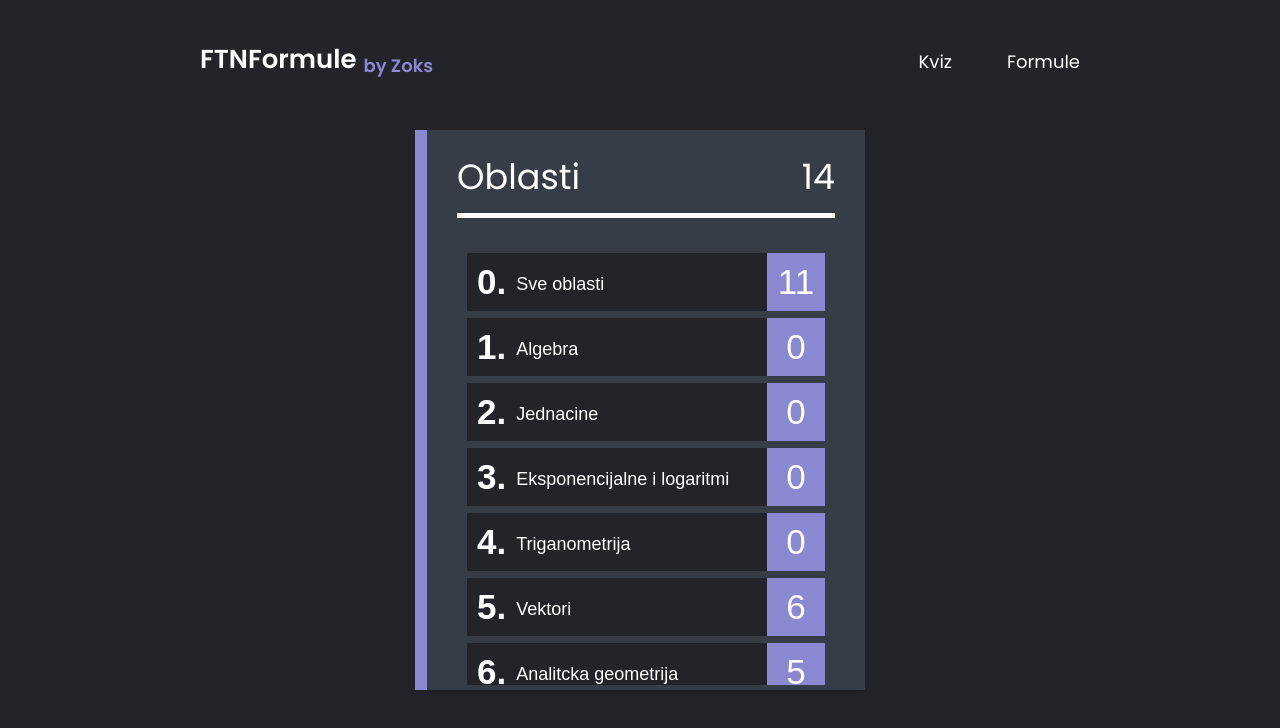
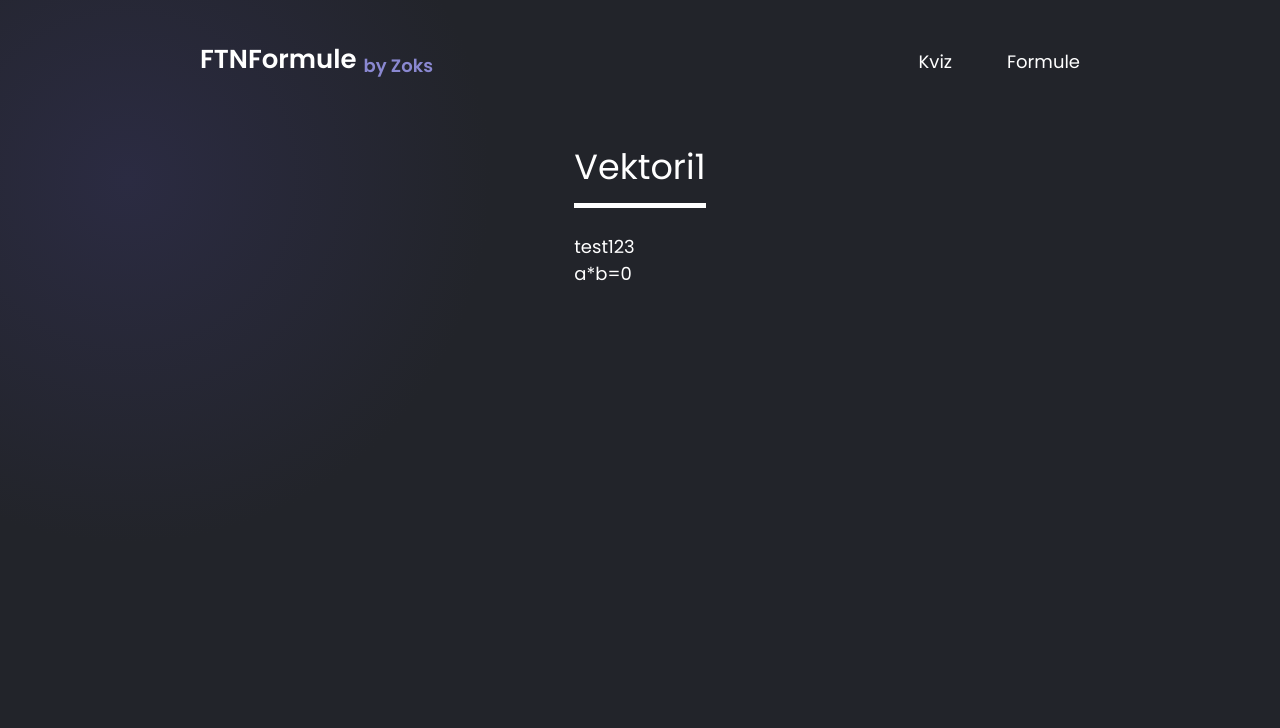
Before and after one commit to Zoksss/ftn-formule, a React (Create React App) app: page / in a window 1280 px wide. Both pictures are taken after a click on the link "Formule". Shown: the top 728 px of the page. Built offline with nearby package versions, Linux system fonts and the light colour scheme.

Commit message:
planometrija pitanja

```diff
--- a/public/index.html
+++ b/public/index.html
@@ -30,6 +30,7 @@
   <body>
     <noscript>You need to enable JavaScript to run this app.</noscript>
     <div id="root"></div>
+    <div class="background-blurry-blob"></div>
     <!--
       This HTML file is a template.
       If you open it directly in the browser, you will see an empty page.
--- a/src/App.css
+++ b/src/App.css
@@ -7,7 +7,8 @@
 }
 
 body {
-  background-color: #22242A;
+  /*background-color: #22242A;*/
+  background-color: #22242A;;
   color: #FFFFFF;
   font-family: 'Poppins', sans-serif;
   min-height: 90vh;
--- a/src/App.js
+++ b/src/App.js
@@ -5,6 +5,7 @@ import './App.css';
 import Navbar from './Components/Navbar/Navbar';
 import QuestionCard from './Components/QuestionCard/QuestionCard';
 import SelectQuizCard from './Components/SelectQuizCard/SelectQuizCard';
+import Formulas from "./Components/Formulas/Formulas"
 
 import questionsArr from './questions';
 
@@ -25,10 +26,12 @@ const App = () => {
   const [isCorrectAnswer, setIsCorrectAnswer] = React.useState(false);
   const [isQuizStarted, setIsQuizStarted] = React.useState(false);
   const [extraOperationSign, setExtraOperationSign] = React.useState("");
+  const [isFormulas, setIsFormulas] = React.useState(false);
 
   React.useEffect(() => {
     setExtraOperationSign("");
   }, [extraOperationSign]);
+
 
 
   const submitAnswer = (userInput) => {
@@ -74,11 +77,11 @@ const App = () => {
 
   return (
     <div className="ftn-forume">
-      <Navbar />
-      {!isQuizStarted &&
+      <Navbar setIsFormulas={setIsFormulas}/>
+      {!isQuizStarted && !isFormulas &&
         <SelectQuizCard startQuiz={startQuiz} />
       }
-      {isQuizStarted &&
+      {isQuizStarted && !isFormulas &&
         <QuestionCard
           currentQuestion={currentQuestion}
           question={questions[currentQuestionIndex].question}
@@ -91,13 +94,15 @@ const App = () => {
           extraOperationSign={extraOperationSign}
         />
       }
-      {isQuizStarted && <div className="extra-operations">
-        <button className="extra-operation-button" onClick={() => {setExtraOperationSign("²"); }}>n²</button>
-        <button className="extra-operation-button" onClick={() => {setExtraOperationSign("³"); }} >n³</button>
-        <button className="extra-operation-button"onClick={() => {setExtraOperationSign("√"); }} >√n</button>
+      {isQuizStarted && !isFormulas && <div className="extra-operations">
+        <button className="extra-operation-button" onClick={() => { setExtraOperationSign("²"); }}>n²</button>
+        <button className="extra-operation-button" onClick={() => { setExtraOperationSign("³"); }} >n³</button>
+        <button className="extra-operation-button" onClick={() => { setExtraOperationSign("√"); }} >√n</button>
       </div>
       }
+      { isFormulas && <Formulas /> }
     </div>
+
   );
 }
 
--- /dev/null
+++ b/src/Components/Formulas/Formula.jsx
@@ -0,0 +1,12 @@
+import './Formulas.css';
+
+const Formula = (props) => {
+    return (
+        <div className="question-and-formula">
+            <p>{props.question}</p>
+            <p className="formula-answer">{props.answer}</p>
+        </div>
+    )
+}
+
+export default Formula;
--- /dev/null
+++ b/src/Components/Formulas/Formulas.css
@@ -0,0 +1,46 @@
+.formulas{
+    display: flex;
+    align-items: flex-start;
+    height: 70vh;
+    overflow-y: scroll;
+    flex-direction: column;
+    margin-top: 100px;
+    padding: 10px 40px;
+    overflow-x: hidden;
+}
+
+.formulas::-webkit-scrollbar {
+    width: 10px;
+    margin-left: 10px;
+}
+.formulas::-webkit-scrollbar-track{
+    background-color: #22242A;
+}
+.formulas::-webkit-scrollbar-thumb{
+    background-color: #606060;
+}
+
+.formulas-title-row{
+    display: flex;
+    justify-content: space-between;
+    font-size: 35px;
+    border-bottom: 5px solid white;
+    padding: 0 0 10px 0px;
+    margin-bottom: 25px;
+    width: 100%;
+}
+.question-and-formula{
+    display: flex;
+    flex-direction: column;
+    align-items: flex-start;
+    font-size: 18px;
+}
+
+.formula-answer{
+    margin-bottom: 15px;
+}
+
+.question-and-formula > p{
+    max-width: 300px;
+    text-align: left;
+}
--- /dev/null
+++ b/src/Components/Formulas/Formulas.jsx
@@ -0,0 +1,20 @@
+import './Formulas.css';
+
+import Formula from './Formula';
+
+
+const Formulas = () => {
+
+
+    return (
+        <div className="formulas">
+            <div className="formulas-title-row">
+                <p>Vektori</p>
+                <p>1</p>
+            </div>
+            <Formula question="test123" answer="a*b=0" />
+        </div >
+    )
+}
+
+export default Formulas;
--- a/src/Components/Navbar/Navbar.jsx
+++ b/src/Components/Navbar/Navbar.jsx
@@ -1,6 +1,7 @@
 import './Navbar.css';
 
-const Navbar = () => {
+
+const Navbar = (props) => {
   return (
     <nav>
         <div className="nav-logo">
@@ -8,8 +9,8 @@ const Navbar = () => {
           <p className="nav-logo-by-zoks">by Zoks</p>
         </div>
         <ul>
-          <li><a href="#">Kviz</a></li>
-          <li><a href="#">Formule</a></li>
+          <li><a href="#" onClick={() => props.setIsFormulas(false)}>Kviz</a></li>
+          <li><a href="#" onClick={() => props.setIsFormulas(true)}>Formule</a></li>
         </ul>
       </nav>
   )
--- a/src/Components/SelectQuizCard/SelectQuizCard.jsx
+++ b/src/Components/SelectQuizCard/SelectQuizCard.jsx
@@ -11,21 +11,21 @@ const SelectQuizCard = (props) => {
                 <p className="question-count-num">14</p>
             </div>
             <div className="quiz-select-button-container">
-                <Quiz number="0" title="Sve oblasti" questionNumber={"11"} startQuiz={props.startQuiz} />
+                <Quiz number="0" title="Sve oblasti" questionNumber={"29"} startQuiz={props.startQuiz} />
                 <Quiz number="1" title="Algebra" questionNumber="0" />
                 <Quiz number="2" title="Jednacine" questionNumber="0" />
                 <Quiz number="3" title="Eksponencijalne i logaritmi" questionNumber="0" />
                 <Quiz number="4" title="Triganometrija" questionNumber="0" />
                 <Quiz number="5" title="Vektori" questionNumber="6" startQuiz={props.startQuiz} />
-                <Quiz number="6" title="Analitcka geometrija" questionNumber="5" startQuiz={props.startQuiz} />
-                <Quiz number="7" title="Planimetrija" questionNumber="5" startQuiz={props.startQuiz} />
-                <Quiz number="8" title="Stereometrija" questionNumber="5" startQuiz={props.startQuiz} />
-                <Quiz number="9" title="Progresije" questionNumber="5" startQuiz={props.startQuiz} />
-                <Quiz number="10" title="Indukcija i kombinatorika" questionNumber="5" startQuiz={props.startQuiz} />
-                <Quiz number="11" title="Proporcije i procenti" questionNumber="5" startQuiz={props.startQuiz} />
-                <Quiz number="12" title="Realne funkcije" questionNumber="5" startQuiz={props.startQuiz} />
-                <Quiz number="13" title="Integrali" questionNumber="5" startQuiz={props.startQuiz} />
-                <Quiz number="14" title="Kompleksni brojevi" questionNumber="5" startQuiz={props.startQuiz} />
+                <Quiz number="6" title="Analitcka geometrija" questionNumber="10" startQuiz={props.startQuiz} />
+                <Quiz number="7" title="Planimetrija" questionNumber="13" />
+                <Quiz number="8" title="Stereometrija" questionNumber="0"  />
+                <Quiz number="9" title="Progresije" questionNumber="0" />
+                <Quiz number="10" title="Indukcija i kombinatorika" questionNumber="0"  />
+                <Quiz number="11" title="Proporcije i procenti" questionNumber="0"  />
+                <Quiz number="12" title="Realne funkcije" questionNumber="0"  />
+                <Quiz number="13" title="Integrali" questionNumber="0"  />
+                <Quiz number="14" title="Kompleksni brojevi" questionNumber="0"  />
             </div>
         </div>
     )
--- a/src/index.css
+++ b/src/index.css
@@ -1,3 +1,8 @@
+html{
+  overflow-x: hidden !important;
+  overflow-y:  hidden !important;
+}
+
 body {
   margin: 0;
   font-family: -apple-system, BlinkMacSystemFont, 'Segoe UI', 'Roboto', 'Oxygen',
@@ -5,9 +10,24 @@ body {
     sans-serif;
   -webkit-font-smoothing: antialiased;
   -moz-osx-font-smoothing: grayscale;
+  position: relative;
+  overflow: hidden !important;
 }
 
 code {
   font-family: source-code-pro, Menlo, Monaco, Consolas, 'Courier New',
     monospace;
 }
+
+
+.background-blurry-blob{
+  background: #fff;
+  width: 80%;
+  height: 100%;
+  transform: rotate(60deg);
+  z-index: -10;
+  position: absolute;
+  top: -25%;
+  left: -30%;
+  background: radial-gradient(circle, rgb(43, 43, 66) 0%, rgba(34,36,42,1) 58%);
+}
```
